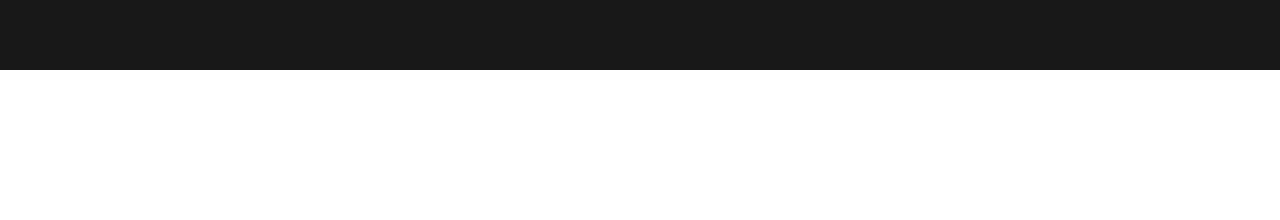
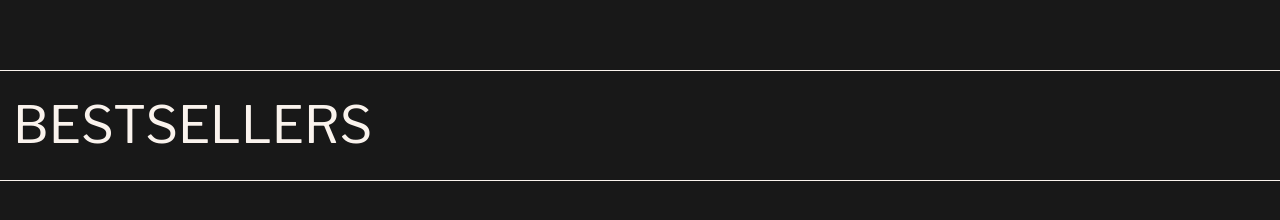
Before and after one commit to EricSousa02/loja-frontend, a Next.js app: page / in a window 1280 px wide. Shown: the part 3130-3350 px from the top of the page. Before the commit the page ends 3200 px from the top, so only its background shows below. Built offline with nearby package versions, Linux system fonts and the light colour scheme; a web font is replaced by a local one.

Commit message:
:boom: fix: new collection image and background color

```diff
--- a/app/(root)/(home)/home.css
+++ b/app/(root)/(home)/home.css
@@ -296,20 +296,20 @@
 }
 
 .products_container{
-    height: 100vh;
+    height: 100%;
     width: 100%;
     position: absolute;
     bottom: -300%;
-    overflow: hidden;
+    @apply bg-main-1;
 }
 .products_container .new_collection{
-    @apply bg-main-1;
     height: 100vh;
     display: flex;
     flex-direction: column;
     align-items: center;
     justify-content: center;
     position: relative;
+    overflow: hidden;
 }
 .products_container .new_collection h1{
     font-size: 7vw;
@@ -335,13 +335,17 @@
     z-index: 1;
     transform: translateY(-100px);
 }
-.products_container .products{
+.products_container .best_sellers{
+    @apply bg-main-1 text-main-2;
     height: 100vh;
-    width: 100vw;
-    background-color: #181818;
-    position: absolute;
-    bottom: 0%;
-    left: 100%;
+}
+.products_container .best_sellers h2{
+    border-top:1px solid  #FAF3ED;
+    border-bottom:1px solid  #FAF3ED;
+    padding: 1rem 0 1rem 13px;
+    font-size: 4vw;
+    text-transform: uppercase;
+    font-weight: 100;
 }
 @media (max-width:960px) {
     .style_container .style_slider section .formal_title {
--- a/app/(root)/(home)/page.tsx
+++ b/app/(root)/(home)/page.tsx
@@ -1,6 +1,7 @@
 "use client";
 import React from "react";
 import "./home.css";
+import Image from 'next/image'
 import { useEffect } from "react";
 import { animateHome } from "@/app/utils/animation";
 
@@ -90,11 +91,16 @@
         <div className="new_collection">
           <h1>New Collection</h1>
           <h3 className="new_collection-hl">This is fashion</h3>
-          <img
+           <Image
             className="new_collection_image"
-            src="https://mir-s3-cdn-cf.behance.net/project_modules/fs/8821a6195279779.660b13f55b527.jpg"
-            alt=""
-          />
+              src={"/assets/homeImages/newCollection-image.jpg"}
+              width={1000}
+              height={1000}
+              alt={"teste"}
+            />
+        </div>
+        <div className="best_sellers">
+          <h2>Bestsellers</h2>
         </div>
       </div>
     </div>
```
Also changed, not shown: public/assets/homeImages/newCollection-image.jpg (added).
